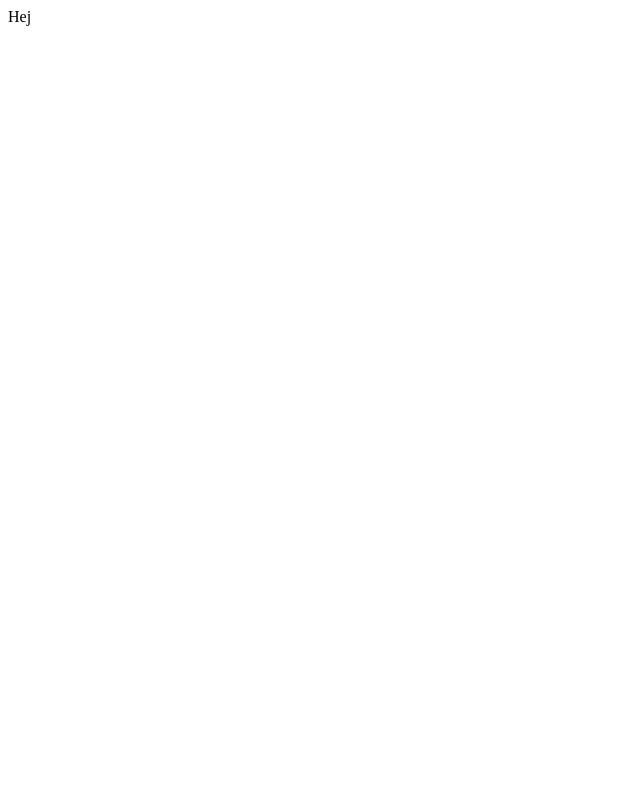
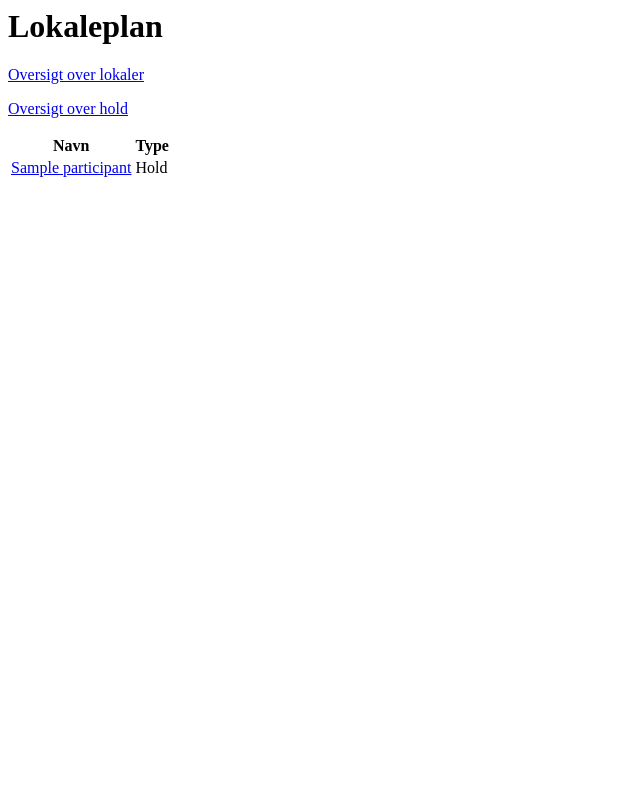
Before and after one commit to matfystutor/lokaler, a Django app: page / in a window 1280 px wide. Before the commit the part shown is almost empty. Shown: the whole page, without its empty margins (0-640 px from the left). Run offline with Django 3.2, Linux system fonts and the light colour scheme; tables that the repository leaves empty hold one stand-in row (values such as "Sample post").

Commit message:
Add links and list of participants to front page

```diff
--- a/lokaleplan/templates/home.html
+++ b/lokaleplan/templates/home.html
@@ -1 +1,16 @@
-Hej
+<h1>Lokaleplan</h1>
+<p><a href="{% url 'locations' %}">Oversigt over lokaler</a></p>
+<p><a href="{% url 'participants' %}">Oversigt over hold</a></p>
+<table>
+    <thead>
+        <tr><th>Navn</th><th>Type</th></tr>
+    </thead>
+    <tbody>
+        {% for participant in participants %}
+        <tr><td><a href="{% url 'participant_detail' pk=participant.pk %}">
+                    {{ participant }}</a></td>
+            <td>{{ participant.get_kind_display }}</td>
+        </tr>
+        {% endfor %}
+    </tbody>
+</table>
--- a/lokaleplan/views.py
+++ b/lokaleplan/views.py
@@ -7,6 +7,11 @@ from lokaleplan.models import Participant, Event, Location
 
 class Home(TemplateView):
     template_name = 'home.html'
+
+    def get_context_data(self, **kwargs):
+        context_data = super().get_context_data(**kwargs)
+        context_data['participants'] = Participant.objects.all()
+        return context_data
 
 
 class PerlView(FormView):
```
